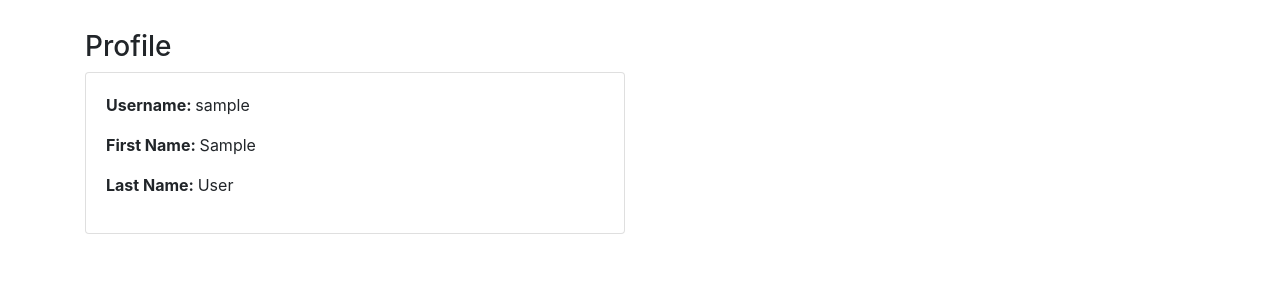
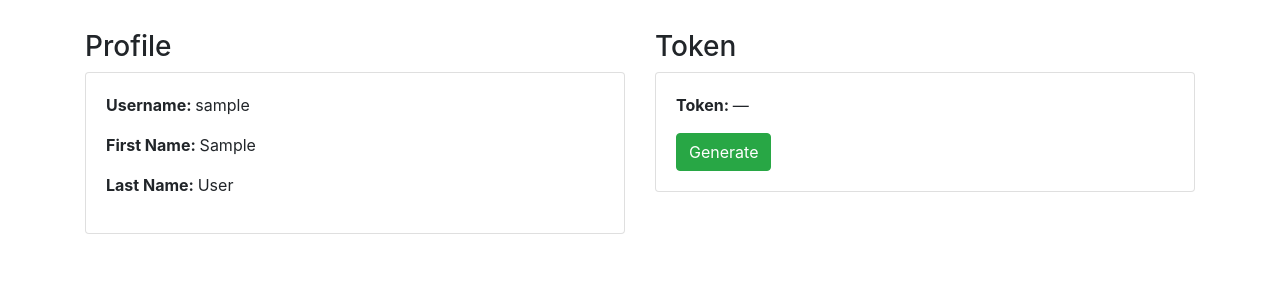
Before and after one commit to miaow2/otus-homework-4-school, a Django app: page /users/profile/ in a window 1280 px wide. Shown: the part 56-356 px from the top of the page. Run offline with Django 3.2, Linux system fonts and the light colour scheme; the visitor is signed in with stand-in values (Sample User, id 1); data that the repository does not hold is empty; some libraries are stand-ins or nearby versions.

Commit message:
Добавлена авторизация по токену

```diff
--- a/requiriments.txt
+++ b/requiriments.txt
@@ -1,3 +1,4 @@
 Django==3.1.1
+djangorestframework==3.11.1
 factory-boy==3.0.1
 rq==1.5.2
--- /dev/null
+++ b/school/courses/api/urls.py
@@ -0,0 +1,17 @@
+from rest_framework import routers
+
+from .views import CourseViewSet
+
+
+class CoursesRootView(routers.APIRootView):
+
+    def get_view_name(self):
+        return 'Courses'
+
+
+router = routers.DefaultRouter()
+router.APIRootView = CoursesRootView
+router.register('courses', CourseViewSet)
+
+app_name = 'courses-api'
+urlpatterns = router.urls
--- a/school/courses/forms.py
+++ b/school/courses/forms.py
@@ -7,4 +7,4 @@ class CourseForm(forms.ModelForm):
 
     class Meta:
         model = Course
-        fields = '__all__'
+        fields = ['name', 'category', 'duration', 'description']
--- a/school/school/urls.py
+++ b/school/school/urls.py
@@ -11,6 +11,7 @@ urlpatterns = [
     path('contacts/', ContactView.as_view(), name='contacts'),
     path('admin/', admin.site.urls),
     path('school/', include('courses.urls')),
+    path('api/school/', include('courses.api.urls')),
     path('users/', include('users.urls')),
     path('login/', LoginView.as_view(), name='login'),
     path('logout/', LogoutView.as_view(), name='logout'),
--- a/school/templates/users/profile.html
+++ b/school/templates/users/profile.html
@@ -14,5 +14,14 @@
             </div>
         </div>
     </div>
+    <div class="col-md-6 col-offset-3">
+        <h3>Token</h3>
+        <div class="card">
+            <div class="card-body">
+                <p><span style="font-weight: bold;">Token: </span>{{ request.user.auth_token.key|default:"—" }}</p>
+                <a href="{% url 'users:create_token' %}" class="btn btn-success">Generate</a>
+            </div>
+        </div>
+    </div>
 </div>
 {% endblock %}
--- a/school/users/urls.py
+++ b/school/users/urls.py
@@ -1,4 +1,5 @@
 from django.urls import path
+from rest_framework.authtoken.views import obtain_auth_token
 
 from . import views
 
@@ -6,4 +7,5 @@ from . import views
 app_name = 'users'
 urlpatterns = [
     path('profile/', views.ProfileView.as_view(), name='profile'),
+    path('token/', views.TokenCreateView.as_view(), name='create_token'),
 ]
--- a/school/users/views.py
+++ b/school/users/views.py
@@ -1,9 +1,10 @@
 from django.contrib.auth import login, logout
 from django.contrib.auth.forms import AuthenticationForm
 from django.contrib.auth.mixins import LoginRequiredMixin
-from django.shortcuts import HttpResponseRedirect, redirect, render
+from django.shortcuts import get_object_or_404, HttpResponseRedirect, redirect, render
 from django.urls import reverse
 from django.views.generic.base import View
+from rest_framework.authtoken.models import Token
 
 from .forms import RegisterForm
 
@@ -71,3 +72,17 @@ class RegisterView(View):
             return redirect('login')
         else:
             return render(request, self.template_name, {"form": form})
+
+
+class TokenCreateView(LoginRequiredMixin, View):
+
+    def get(self, request):
+
+        try:
+            token = Token.objects.get(user=request.user)
+            token.delete()
+        except Token.DoesNotExist:
+            pass
+        Token.objects.create(user=request.user)
+
+        return redirect('users:profile')
```
Also changed, not shown: school/courses/api/serializers.py (added, +10 -0 lines), school/courses/api/views.py (added, +10 -0 lines), school/school/settings.py (+12 -0 lines), school/templates/courses/course.html (+8 -5 lines), school/courses/api/__init__.py (added).
